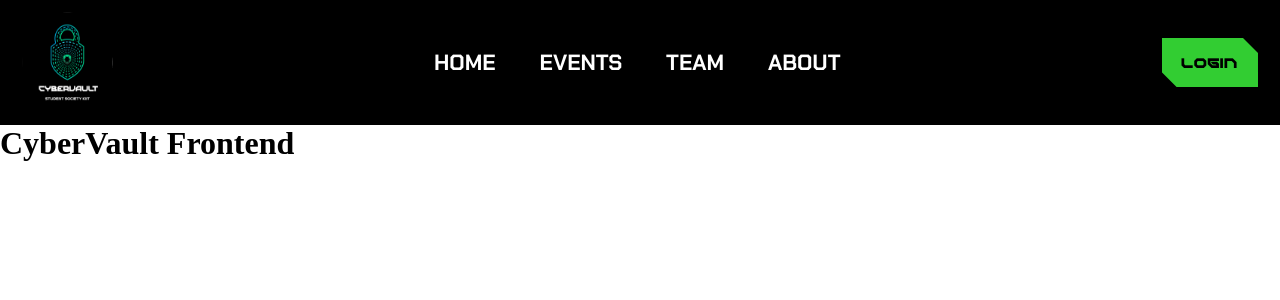
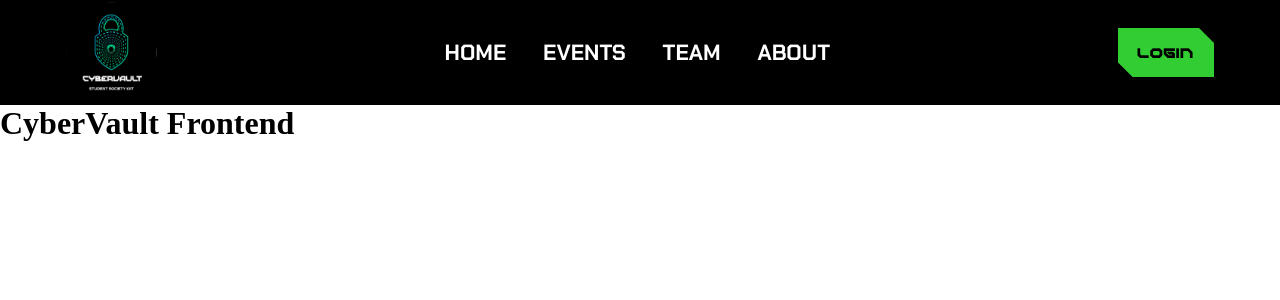
Before and after one commit to HanshikaSahu/CyberVault-Frontend, a React (Vite) app: page / in a window 1280 px wide. Shown: the top 300 px of the page. Built offline with nearby package versions, Linux system fonts and the light colour scheme.

Commit message:
Minor CSS Changes

```diff
--- a/src/components/navbar/Navbar.jsx
+++ b/src/components/navbar/Navbar.jsx
@@ -18,12 +18,14 @@ const Navbar = () => {
 
   return (
     <nav className={styles.navbar}>
-      <div className={styles.logo}>
-        <img src={Logo} alt="logo" className={styles.logoImage} />
+      <div className={styles.navContent}>
+        <div className={styles.logo}>
+          <img src={Logo} alt="logo" className={styles.logoImage} />
+        </div>
+        <NavList />
+        <LoginButton authStatus={authStatus} />
+        <Hamburger authStatus={authStatus} />
       </div>
-      <NavList />
-      <LoginButton authStatus={authStatus} />
-      <Hamburger authStatus={authStatus} />
     </nav>
   )
 }
--- a/src/components/navbar/navbar.module.scss
+++ b/src/components/navbar/navbar.module.scss
@@ -24,6 +24,12 @@ html {
 
 .navbar {
   width: 100%;
+  background: #000;
+}
+
+.navContent {
+  width: 90%;
+  margin: auto;
   display: flex;
   justify-content: space-between;
   align-items: center;
@@ -31,7 +37,6 @@ html {
   background: #000;
   color: #fff;
   position: relative;
-  padding: 10px 20px;
 }
 
 .logo {
```
